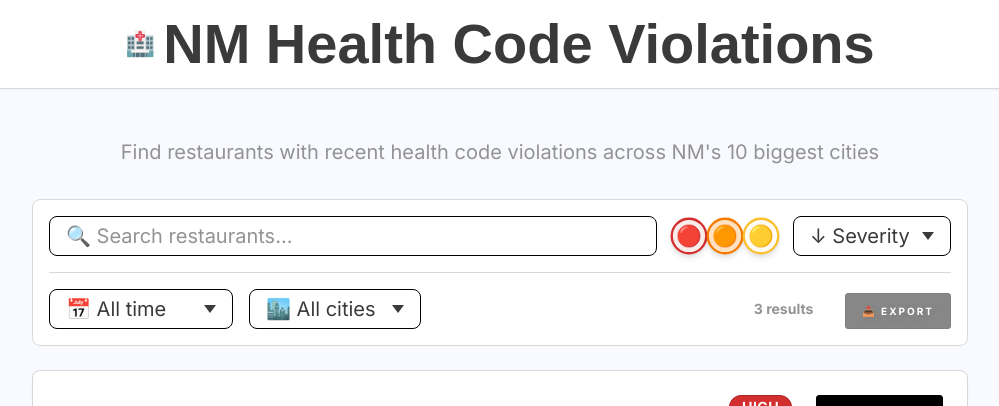
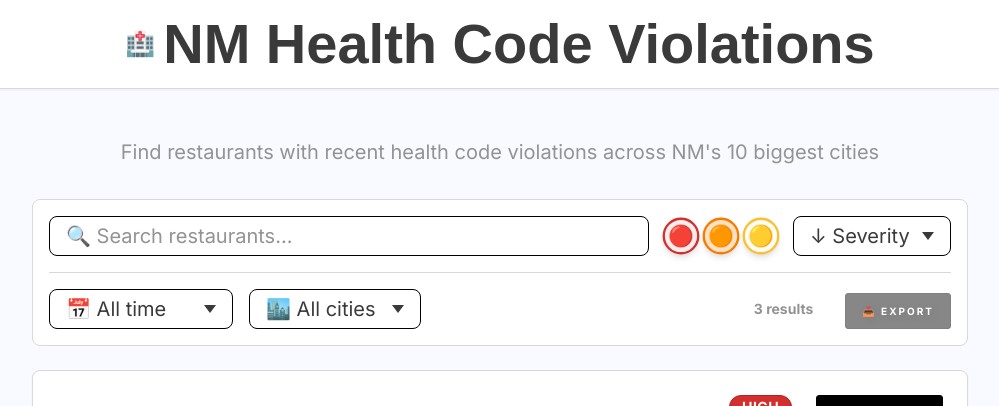
Before and after one commit to aindaco1/restaurant-locations, a Jekyll site: the page built from index.html, in a window 1280 px wide. Shown: the top 406 px of the page, without its empty margins (140-1139 px from the left). Built offline with Jekyll 4.4.1, drawn with Linux system fonts in a browser that asks for light colours; some web fonts are replaced.

Commit message:
Adjust severity pill gaps: 8px desktop, 20px mobile

```diff
--- a/_includes/filter-controls.html
+++ b/_includes/filter-controls.html
@@ -55,7 +55,7 @@
         <!-- All filter controls in mobile drawer -->
         <div class="mobile-filter-group">
           <label class="mobile-filter-label">Severity</label>
-          <div class="severity-pills" style="display: flex; gap: 8px;">
+          <div class="severity-pills severity-pills--mobile-container">
             <button
               @click="toggleSeverity('high')"
               :class="{ 'active': selectedSeverity.includes('high') }"
--- a/assets/partials/_components.scss
+++ b/assets/partials/_components.scss
@@ -359,7 +359,11 @@
 
 .severity-pills {
   display: flex;
-  gap: $space--xs;
+  gap: $space--sm;
+
+  &--mobile-container {
+    gap: 20px;
+  }
 }
 
 .severity-pill {
```
